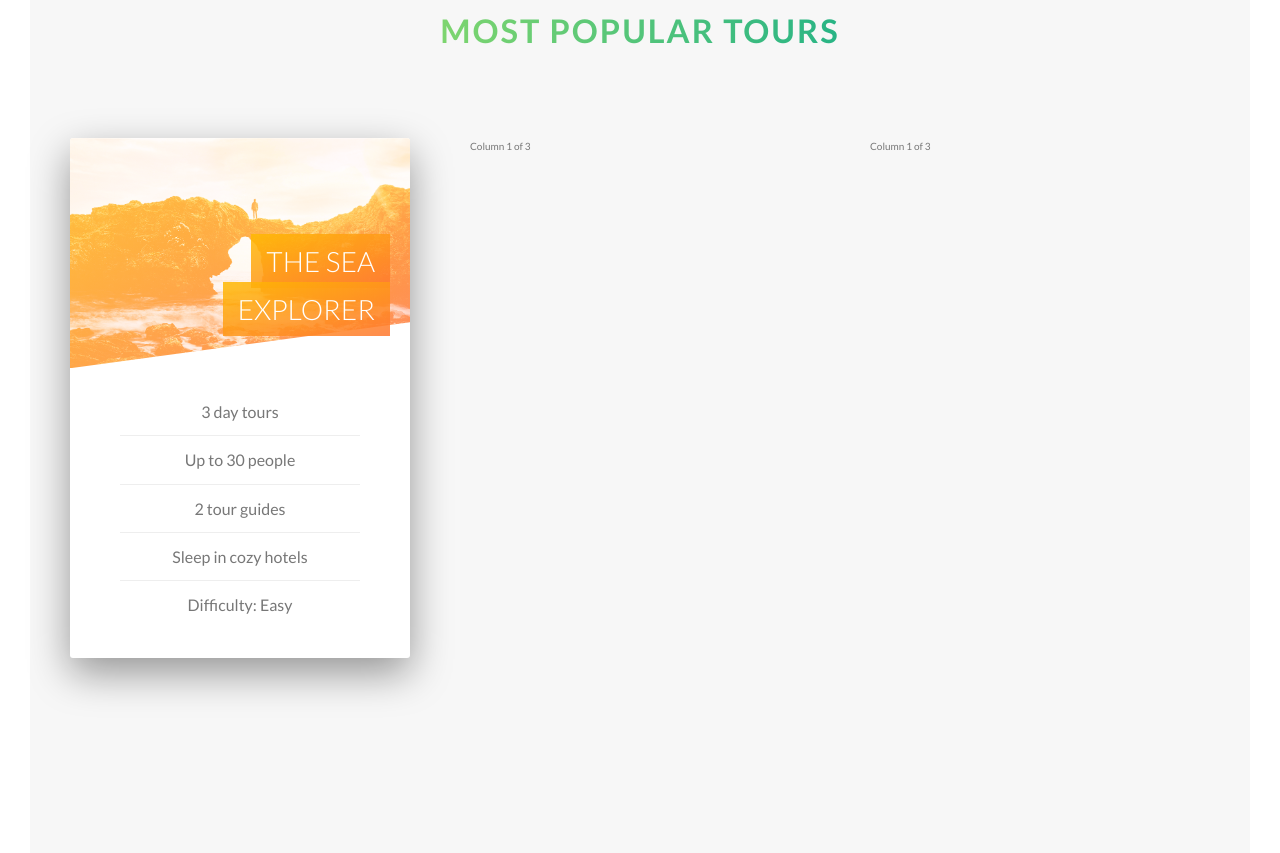
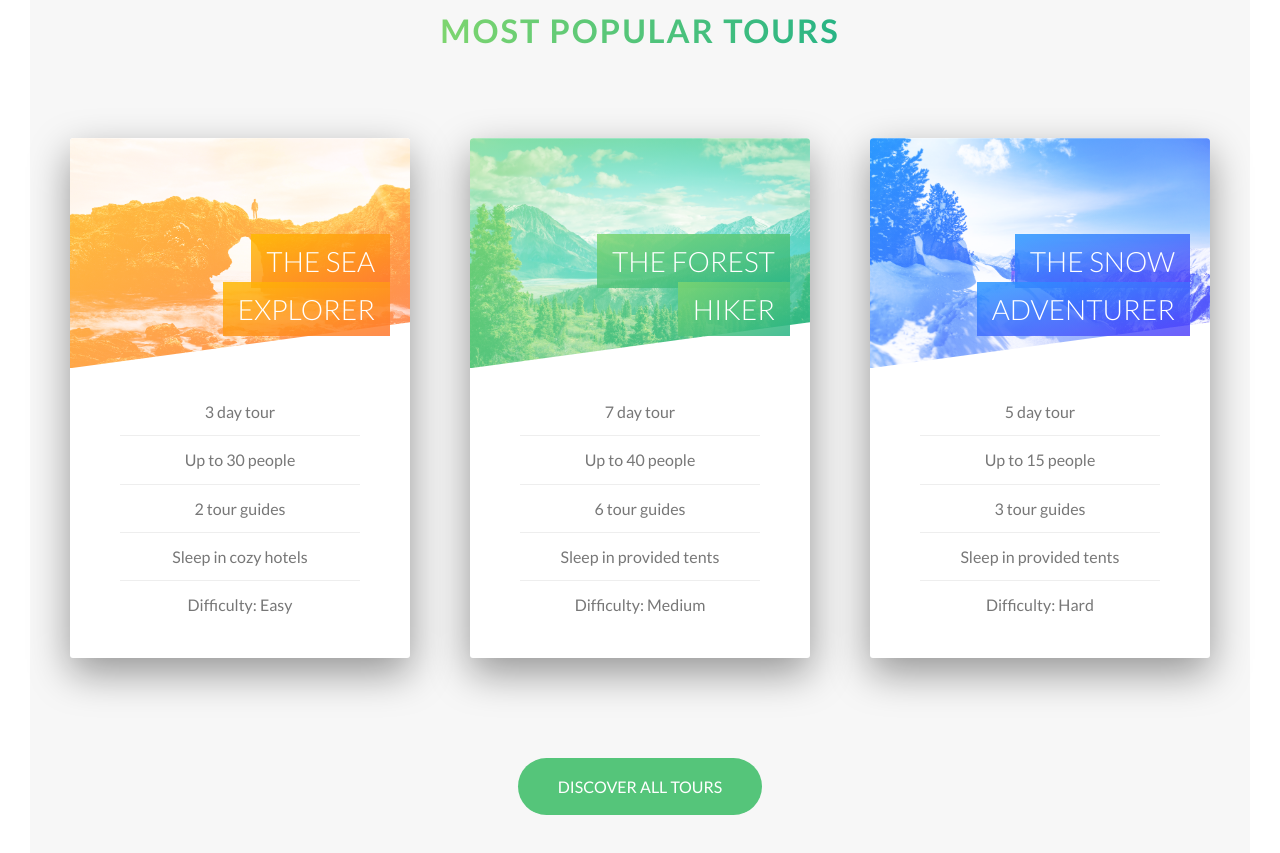
Before and after one commit to Chewie063/natours-project, a website: page index.html in a window 1280 px wide. Shown: the part 2238-3091 px from the top of the page. Drawn offline with Linux system fonts and the light colour scheme.

Commit message:
Created and styled the remaining two tour cards. Also, created green CTA button at bottom of the tours section.

```diff
--- a/index.html
+++ b/index.html
@@ -111,6 +111,7 @@
             </div>
 
             <div class="row">
+
               <div class="col_1of3">
                 <div class="card">
                   <div class="card__side card__side--front">
@@ -122,7 +123,7 @@
                     </h4>
                     <div class="card__details">
                       <ul>
-                        <li>3 day tours</li>
+                        <li>3 day tour</li>
                         <li>Up to 30 people</li>
                         <li>2 tour guides</li>
                         <li>Sleep in cozy hotels</li>
@@ -131,16 +132,82 @@
                     </div>
                   </div>
                   <div class="card__side card__side--back card__side--back-1">
-                    Back side
+                    <div class="card__cta">
+                      <div class="card__price-box">
+                        <p class="card__price-only">Only</p>
+                        <p class="card__price-value">$297</p>
+                      </div>
+                      <a href="#" class="btn btn--white">Book Now</a>
+                    </div>
                   </div>
                 </div>
               </div>
+
               <div class="col_1of3">
-                Column 1 of 3
+                <div class="card">
+                  <div class="card__side card__side--front">
+                    <div class="card__picture card__picture--2">
+                      &nbsp;
+                    </div>
+                    <h4 class="card__heading">
+                      <span class="card__heading-span card__heading-span--2">The Forest Hiker</span>
+                    </h4>
+                    <div class="card__details">
+                      <ul>
+                        <li>7 day tour</li>
+                        <li>Up to 40 people</li>
+                        <li>6 tour guides</li>
+                        <li>Sleep in provided tents</li>
+                        <li>Difficulty: Medium</li>
+                      </ul>
+                    </div>
+                  </div>
+                  <div class="card__side card__side--back card__side--back-2">
+                    <div class="card__cta">
+                      <div class="card__price-box">
+                        <p class="card__price-only">Only</p>
+                        <p class="card__price-value">$497</p>
+                      </div>
+                      <a href="#" class="btn btn--white">Book Now</a>
+                    </div>
+                  </div>
+                </div>
               </div>
+
               <div class="col_1of3">
-                Column 1 of 3
+                <div class="card">
+                  <div class="card__side card__side--front">
+                    <div class="card__picture card__picture--3">
+                      &nbsp;
+                    </div>
+                    <h4 class="card__heading">
+                      <span class="card__heading-span card__heading-span--3">The Snow Adventurer</span>
+                    </h4>
+                    <div class="card__details">
+                      <ul>
+                        <li>5 day tour</li>
+                        <li>Up to 15 people</li>
+                        <li>3 tour guides</li>
+                        <li>Sleep in provided tents</li>
+                        <li>Difficulty: Hard</li>
+                      </ul>
+                    </div>
+                  </div>
+                  <div class="card__side card__side--back card__side--back-3">
+                    <div class="card__cta">
+                      <div class="card__price-box">
+                        <p class="card__price-only">Only</p>
+                        <p class="card__price-value">$897</p>
+                      </div>
+                      <a href="#" class="btn btn--white">Book Now</a>
+                    </div>
+                  </div>
+                </div>
               </div>
+            </div>
+
+            <div class="u-center-text u-margin-top-huge">
+              <a href="#" class="btn btn--green">Discover All Tours</a>
             </div>
 
           </section>
--- a/sass/base/_utilities.scss
+++ b/sass/base/_utilities.scss
@@ -3,3 +3,8 @@
 .u-margin-bottom-big {margin-bottom: 8rem;}
 .u-margin-bottom-medium {margin-bottom: 5rem;}
 .u-margin-bottom-small {margin-bottom: 1.5rem;}
+
+.u-margin-top-huge {margin-top: 10rem;}
+.u-margin-top-big {margin-top: 8rem;}
+.u-margin-top-medium {margin-top: 5rem;}
+.u-margin-top-small {margin-top: 1.5rem;}
--- a/sass/components/_buttons.scss
+++ b/sass/components/_buttons.scss
@@ -32,6 +32,15 @@
 
 		&::after {
 			background-color: $color-white;
+		}
+	}
+
+	&--green {
+		background-color: $color-primary;
+		color: $color-white;
+
+		&::after {
+			background-color: $color-primary;
 		}
 	}
 
--- a/sass/components/_cards.scss
+++ b/sass/components/_cards.scss
@@ -29,6 +29,14 @@
       &-1 {
         background-image: linear-gradient(to right bottom, $color-secondary-light, $color-secondary-dark);
       }
+
+      &-2 {
+        background-image: linear-gradient(to right bottom, $color-primary-light, $color-primary-dark);
+      }
+
+      &-3 {
+        background-image: linear-gradient(to right bottom, $color-tertiary-light, $color-tertiary-dark);
+      }
     }
   }
 
@@ -47,17 +55,19 @@
     background-blend-mode: screen;
     -webkit-clip-path: polygon(0 0, 100% 0, 100% 80%, 0 100%);
     clip-path: polygon(0 0, 100% 0, 100% 80%, 0 100%);
+    border-top-right-radius: 3px;
+    border-top-left-radius: 3px;
 
     &--1 {
       background-image: linear-gradient(to right bottom, $color-secondary-light, $color-secondary-dark), url(../img/nat-5.jpg) ;
     }
 
     &--2 {
-      background-image: url(../img/nat-5.jpg);
+      background-image: linear-gradient(to right bottom, $color-primary-light, $color-primary-dark), url(../img/nat-6.jpg) ;
     }
 
     &--3 {
-      background-image: url(../img/nat-5.jpg);
+      background-image: linear-gradient(to right bottom, $color-tertiary-light, $color-tertiary-dark), url(../img/nat-7.jpg) ;
     }
   }
 
@@ -68,9 +78,9 @@
     color: $color-white;
     position: absolute;
     top: 10rem;
-    right: 2rem;
+    right: 2rem;;
     text-align: right;
-    width: 55%;
+    width: 75%;
     z-index: 1;
   }
 
@@ -83,6 +93,18 @@
       background-image: linear-gradient(to right bottom,
       rgba($color-secondary-light, .85),
       rgba($color-secondary-dark, .85));
+    }
+
+    &--2 {
+      background-image: linear-gradient(to right bottom,
+      rgba($color-primary-light, .85),
+      rgba($color-primary-dark, .85));
+    }
+
+    &--3 {
+      background-image: linear-gradient(to right bottom,
+      rgba($color-tertiary-light, .85),
+      rgba($color-tertiary-dark, .85));
     }
   }
 
@@ -101,8 +123,32 @@
         &:not(:last-child) {
           border-bottom: 1px solid $color-grey-light-2;
         }
-
       }
     }
   }
+// Back-side styling for each card
+  &__cta {
+    position: absolute;
+    top: 50%;
+    left: 50%;
+    transform: translate(-50%, -50%);
+    width: 90%;
+    text-align: center;
+  }
+
+  &__price-box {
+    text-align: center;
+    color: $color-white;
+    margin-bottom: 8rem;
+  }
+
+  &__price-only {
+    font-size: $default-font-size;
+    text-transform: uppercase;
+  }
+
+  &__price-value {
+    font-size: 6rem;
+    font-weight: 100;
+  }
 }
--- a/sass/pages/_home.scss
+++ b/sass/pages/_home.scss
@@ -21,6 +21,6 @@
 
 .section-tours {
   background-color: $color-grey-light-1;
-  padding: 30rem 0 50rem;
+  padding: 30rem 0 15rem;
   margin-top: -25vh;
 }
```
Also changed, not shown: css/style.css.
